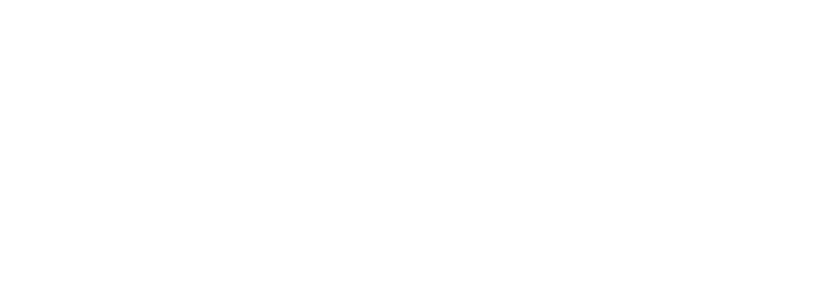
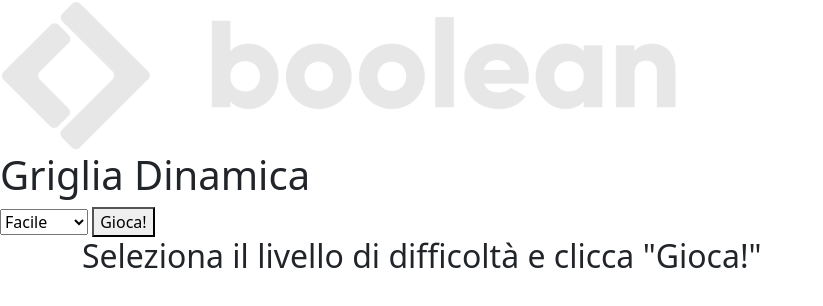
Before and after one commit to Giovanni-Damico98/js-campominato-grid, a plain HTML site: page index.html in a window 1280 px wide. Shown: the whole page, without its empty margins (0-823 px from the left). Drawn offline with nearby package versions, Linux system fonts and the light colour scheme.

Commit message:
html progress

```diff
--- a/index.html
+++ b/index.html
@@ -3,7 +3,7 @@
   <head>
     <meta charset="UTF-8" />
     <meta name="viewport" content="width=device-width, initial-scale=1.0" />
-    <title>INSERISCI TITOLO</title>
+    <title>Campo Minato</title>
     <link rel="stylesheet" href="css/style.css" />
     <link
       href="https://cdn.jsdelivr.net/npm/bootstrap@5.3.3/dist/css/bootstrap.min.css"
@@ -19,6 +19,27 @@
     />
   </head>
   <body>
+    <header>
+      <div class="logo">
+        <img src="img/boolean-logo.png" alt="Logo" />
+        <h1>Griglia Dinamica</h1>
+      </div>
+      <div class="controls">
+        <select id="select-level">
+          <option value="easy">Facile</option>
+          <option value="normal">Normale</option>
+          <option value="hard">Difficile</option>
+        </select>
+        <button id="play-button">Gioca!</button>
+      </div>
+    </header>
+    <main>
+      <div class="container">
+        <div id="grid">
+          <h2>Seleziona il livello di difficoltà e clicca "Gioca!"</h2>
+        </div>
+      </div>
+    </main>
     <script src="js/script.js"></script>
   </body>
 </html>
```
Also changed, not shown: js/functions.js (added, +65 -0 lines), img/boolean-logo.png (added).
